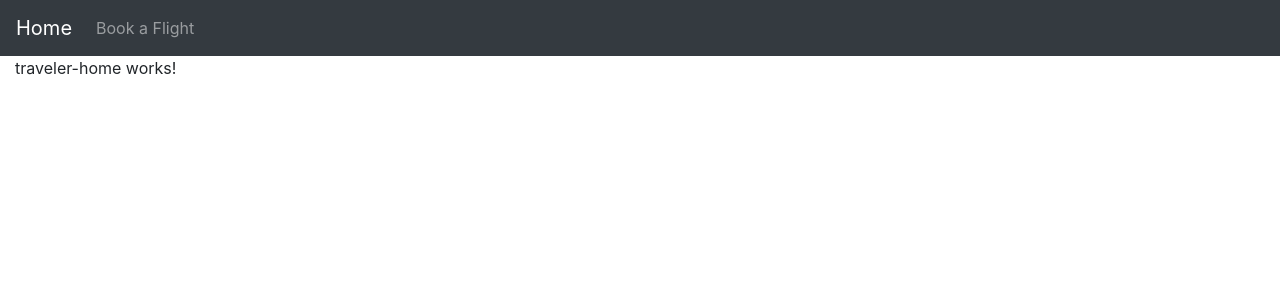
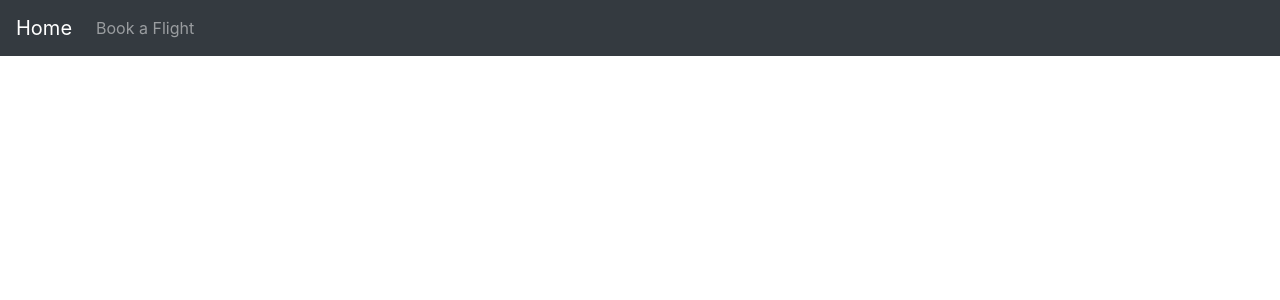
Before and after one commit to chrisbeall-infosys/VerizonGroup, an Angular app in the folder VerizonFlightBookingApp/: page /travelerHome in a window 1280 px wide. Shown: the top 300 px of the page. Built offline with nearby package versions, Linux system fonts and the light colour scheme; sample sign-in values are in the browser's storage.

Commit message:
changed traveler-home display

```diff
--- a/VerizonFlightBookingApp/src/app/traveler/traveler-home/traveler-home.component.html
+++ b/VerizonFlightBookingApp/src/app/traveler/traveler-home/traveler-home.component.html
@@ -12,5 +12,5 @@
             </ul>
         </div>
     </nav>
-<p>traveler-home works!</p>
+
 <router-outlet></router-outlet>
```
Also changed, not shown: 1 other file (tests, documents, lock files or other folders).
